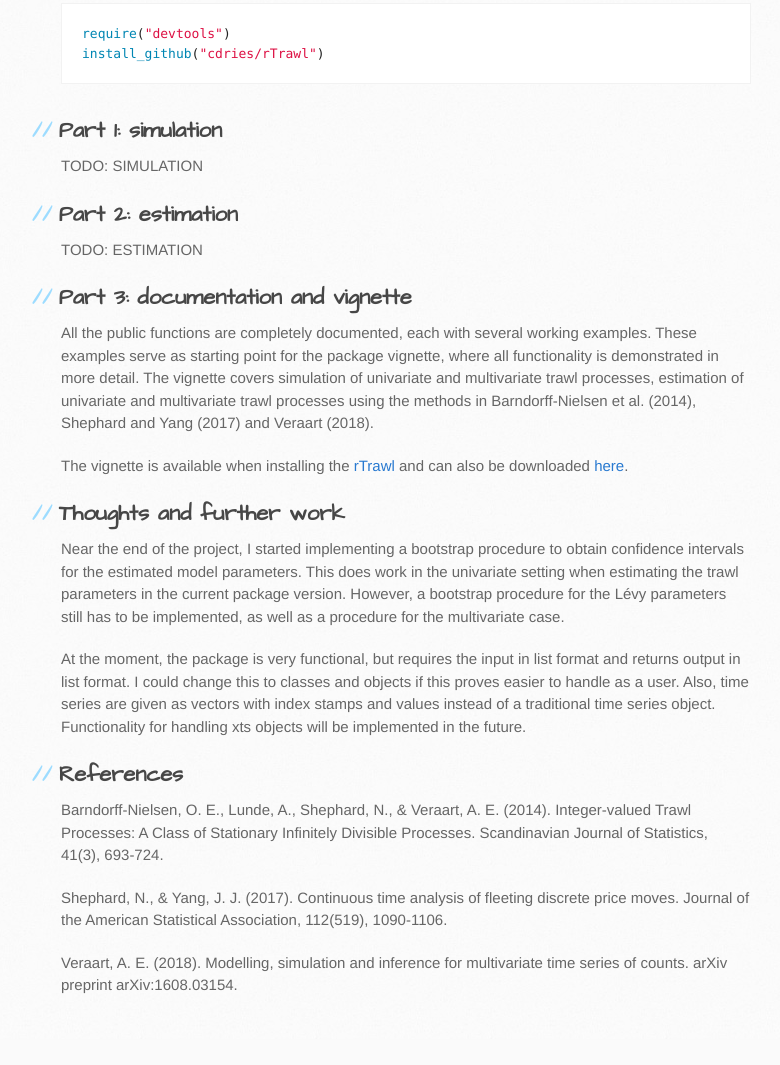
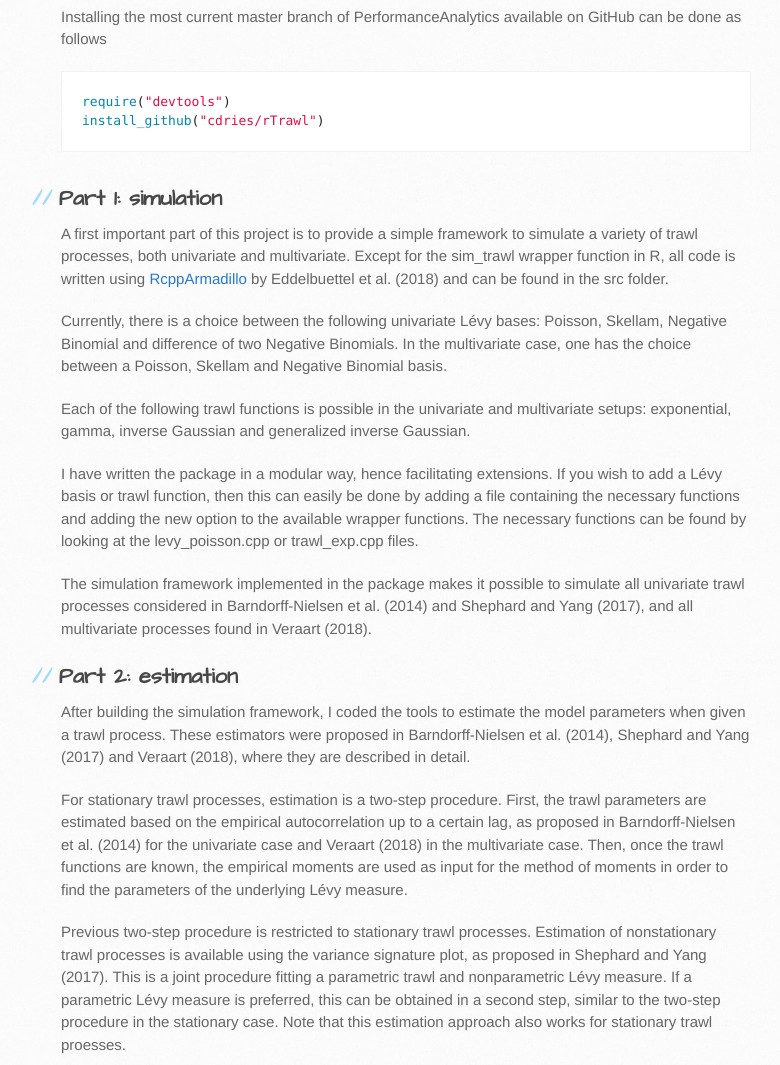
Before and after one commit to cdries/GSoC2018, a plain HTML site: page index.html in a window 1280 px wide. Shown: the part 487-1552 px from the top of the page, without its empty margins (109-889 px from the left). Before the commit the page ends 1526 px from the top, so only its background shows below. Drawn offline with Linux system fonts and the light colour scheme.

Commit message:
intro + simulation + estimation

```diff
--- a/index.html
+++ b/index.html
@@ -30,7 +30,7 @@
         <section id="main-content">
 
         <h1>GSoC 2018 project by cdries</h1>
-        <p>This project implements functionality for simulating and estimating trawl processes in the R packages <a href="https://github.com/cdries/rTrawl">rTrawl</a>. First, TODO. Second, TODO, previously unavailable for the community. This project page gives a summary of the work done during Google Summer of Code 2018. </p>
+        <p>This project implements functionality for simulating and estimating trawl processes in the R packages <a href="https://github.com/cdries/rTrawl">rTrawl</a>. First, a modular simulation framework is implemented for univariate and multivariate trawl processes. Second, state-of-the art estimation methods doumented in Barndorff-Nielsen et al. (2014), Shephard and Yang (2017) and Veraart (2018) are coded. All code is documented and a package vignette gives an in depth overview, along with a realistic use case in high frequency econometrics. This project page gives a summary of the work done during Google Summer of Code 2018. </p>
 
         <p>The project is done under guidance of Brian Peterson, Kris Boudt and Peter Carl.</p>
 
@@ -42,11 +42,23 @@
         </div>
 
         <h2>Part 1: simulation</h2>
-        <p>TODO: SIMULATION</p>
+        <p>A first important part of this project is to provide a simple framework to simulate a variety of trawl processes, both univariate and multivariate. Except for the sim_trawl wrapper function in R, all code is written using <a href="https://github.com/RcppCore/RcppArmadillo">RcppArmadillo</a> by Eddelbuettel et al. (2018) and can be found in the src folder.</p>
+
+        <p>Currently, there is a choice between the following univariate Lévy bases: Poisson, Skellam, Negative Binomial and difference of two Negative Binomials. In the multivariate case, one has the choice between a Poisson, Skellam and Negative Binomial basis.</p>
+
+        <p>Each of the following trawl functions is possible in the univariate and multivariate setups: exponential, gamma, inverse Gaussian and generalized inverse Gaussian.</p>
+
+        <p>I have written the package in a modular way, hence facilitating extensions. If you wish to add a Lévy basis or trawl function, then this can easily be done by adding a file containing the necessary functions and adding the new option to the available wrapper functions. The necessary functions can be found by looking at the levy_poisson.cpp or trawl_exp.cpp files.</p>
+
+        <p>The simulation framework implemented in the package makes it possible to simulate all univariate trawl processes considered in Barndorff-Nielsen et al. (2014) and Shephard and Yang (2017), and all multivariate processes found in Veraart (2018).</p>
 
 
         <h2>Part 2: estimation</h2>
-        <p>TODO: ESTIMATION</p>
+        <p>After building the simulation framework, I coded the tools to estimate the model parameters when given a trawl process. These estimators were proposed in Barndorff-Nielsen et al. (2014), Shephard and Yang (2017) and Veraart (2018), where they are described in detail.</p>
+
+        <p>For stationary trawl processes, estimation is a two-step procedure. First, the trawl parameters are estimated based on the empirical autocorrelation up to a certain lag, as proposed in Barndorff-Nielsen et al. (2014) for the univariate case and Veraart (2018) in the multivariate case. Then, once the trawl functions are known, the empirical moments are used as input for the method of moments in order to find the parameters of the underlying Lévy measure.</p>
+
+        <p>Previous two-step procedure is restricted to stationary trawl processes. Estimation of nonstationary trawl processes is available using the variance signature plot, as proposed in Shephard and Yang (2017). This is a joint procedure fitting a parametric trawl and nonparametric Lévy measure. If a parametric Lévy measure is preferred, this can be obtained in a second step, similar to the two-step procedure in the stationary case. Note that this estimation approach also works for stationary trawl proesses.</p>
 
 
         <h2>Part 3: documentation and vignette</h2>
@@ -63,6 +75,9 @@
 
         <h2>References</h2>
         <p>Barndorff‐Nielsen, O. E., Lunde, A., Shephard, N., & Veraart, A. E. (2014). Integer‐valued Trawl Processes: A Class of Stationary Infinitely Divisible Processes. Scandinavian Journal of Statistics, 41(3), 693-724.</p>
+
+        <p>Eddelbuettel, D., François, R., Bates, D., & Ni, B. 2018. RcppAr-
+madillo: Rcpp Integration for Armadillo Templated Linear Algebra Library. R Package Version 0.8.600.0.0.</p>
 
         <p>Shephard, N., & Yang, J. J. (2017). Continuous time analysis of fleeting discrete price moves. Journal of the American Statistical Association, 112(519), 1090-1106.</p>
 
```
